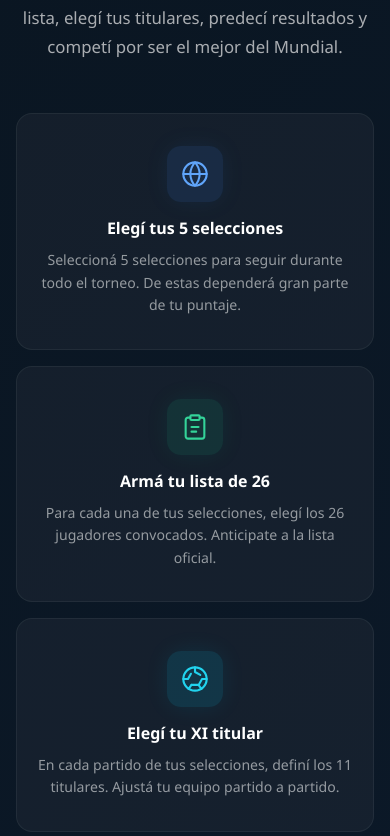
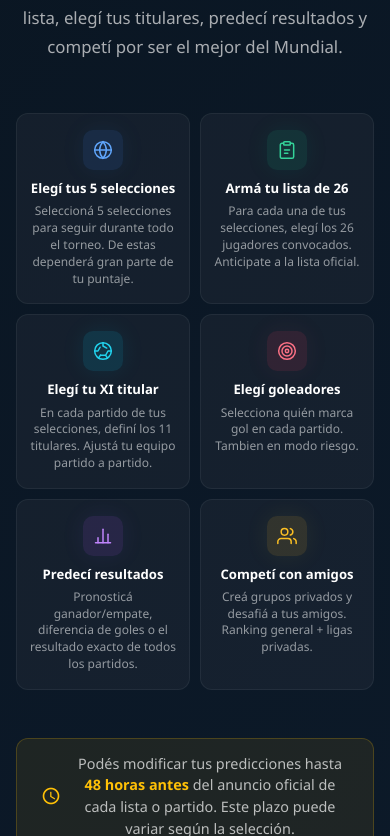
Before and after one commit to alfreacosta/mundial-2026, an Angular app in the folder Frontend/: page /register in a window 390 px wide. Shown: the part 1068-1904 px from the top of the page. Built offline with nearby package versions, Linux system fonts and the light colour scheme; some icons are missing.

Commit message:
fix: cards 'Cómo Jugar' en grilla 2x2 compacta en mobile

```diff
--- a/Frontend/src/app/features/auth/register/register.component.scss
+++ b/Frontend/src/app/features/auth/register/register.component.scss
@@ -1119,7 +1119,7 @@ $border:    rgba(255,255,255,0.1);
   margin-bottom: 48px;
 
   @media (max-width: 900px) { grid-template-columns: repeat(2, 1fr); }
-  @media (max-width: 560px) { grid-template-columns: 1fr; gap: 16px; }
+  @media (max-width: 560px) { grid-template-columns: repeat(2, 1fr); gap: 10px; }
 }
 
 .step-card {
@@ -1129,6 +1129,11 @@ $border:    rgba(255,255,255,0.1);
   padding: 32px 20px;
   text-align: center;
   transition: border-color 0.3s, transform 0.3s, box-shadow 0.3s;
+
+  @media (max-width: 560px) {
+    padding: 16px 10px;
+    border-radius: 12px;
+  }
 
   &:hover {
     border-color: rgba(0, 212, 255, 0.25);
@@ -1145,9 +1150,21 @@ $border:    rgba(255,255,255,0.1);
     border-radius: 14px;
     margin: 0 auto 16px;
 
+    @media (max-width: 560px) {
+      width: 40px;
+      height: 40px;
+      border-radius: 10px;
+      margin-bottom: 10px;
+    }
+
     svg {
       width: 28px;
       height: 28px;
+
+      @media (max-width: 560px) {
+        width: 20px;
+        height: 20px;
+      }
     }
 
     &.si-globe  { background: rgba(59, 130, 246, 0.12); color: #60a5fa; box-shadow: 0 0 24px rgba(59,130,246,0.08); }
@@ -1164,6 +1181,11 @@ $border:    rgba(255,255,255,0.1);
     font-weight: 700;
     margin-bottom: 10px;
     line-height: 1.3;
+
+    @media (max-width: 560px) {
+      font-size: 0.82rem;
+      margin-bottom: 6px;
+    }
   }
 
   p {
@@ -1171,6 +1193,11 @@ $border:    rgba(255,255,255,0.1);
     font-size: 0.88rem;
     line-height: 1.6;
     margin: 0;
+
+    @media (max-width: 560px) {
+      font-size: 0.75rem;
+      line-height: 1.4;
+    }
   }
 }
 
```
